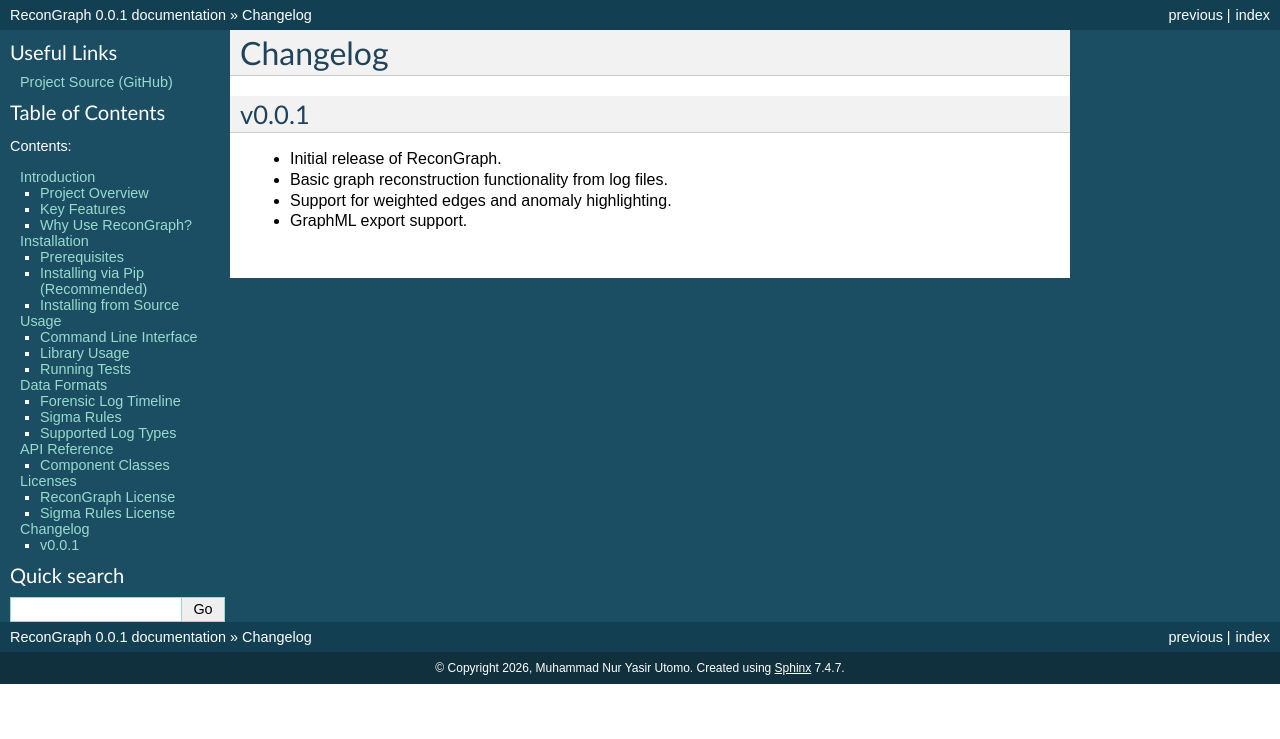
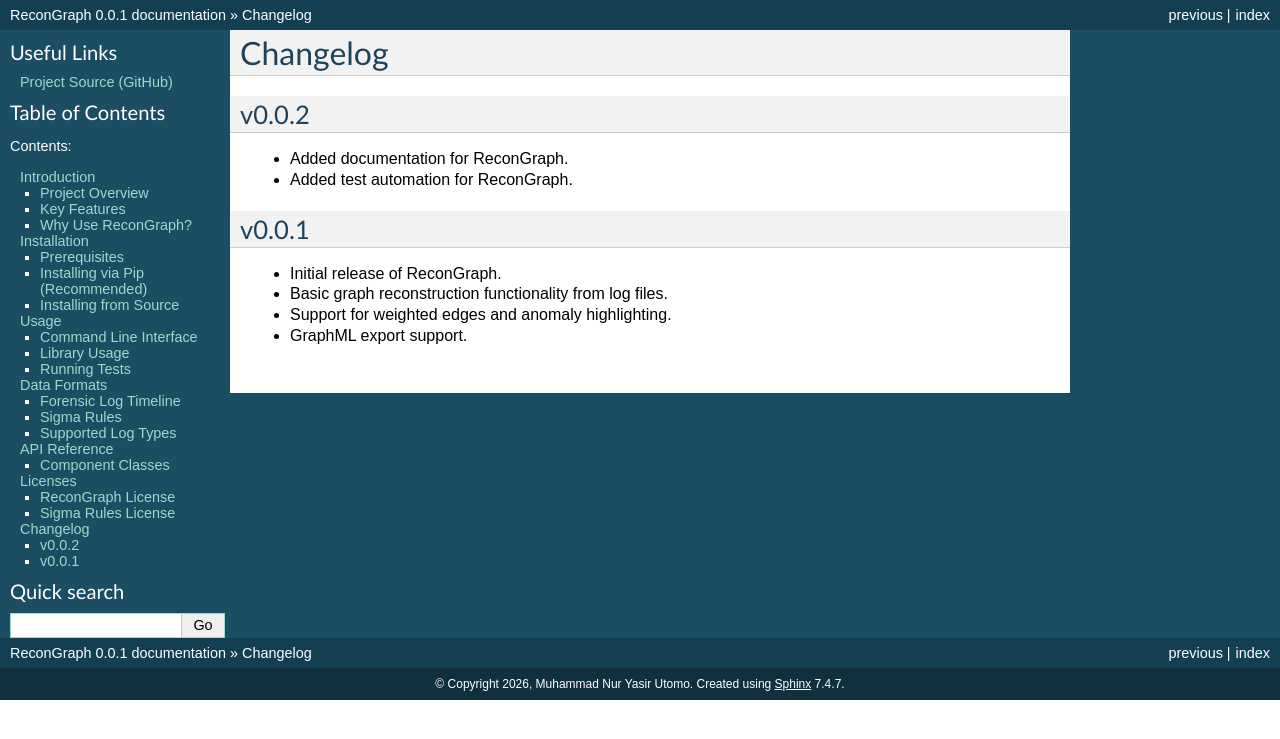
Before and after one commit to forensic-timeline/recongraph, a Sphinx documentation site: the page built from docs/source/changelog.rst, in a window 1280 px wide. Shown: the top 739 px of the page. Built offline with Sphinx 7.4.7, drawn with Linux system fonts in a browser that asks for light colours.

Commit message:
fix: test automation fix

```diff
--- a/docs/source/changelog.rst
+++ b/docs/source/changelog.rst
@@ -1,5 +1,11 @@
 Changelog
 =========
+
+v0.0.2
+------
+
+- Added documentation for ReconGraph.
+- Added test automation for ReconGraph.
 
 v0.0.1
 ------
--- a/recongraph/__init__.py
+++ b/recongraph/__init__.py
@@ -1,3 +1,3 @@
-__version__ = "0.0.1"
+__version__ = "0.0.2"
 
 from .recongraph import ReconGraph, SigmaLabel, EdgeGraph
```
Also changed, not shown: 1 other file.
